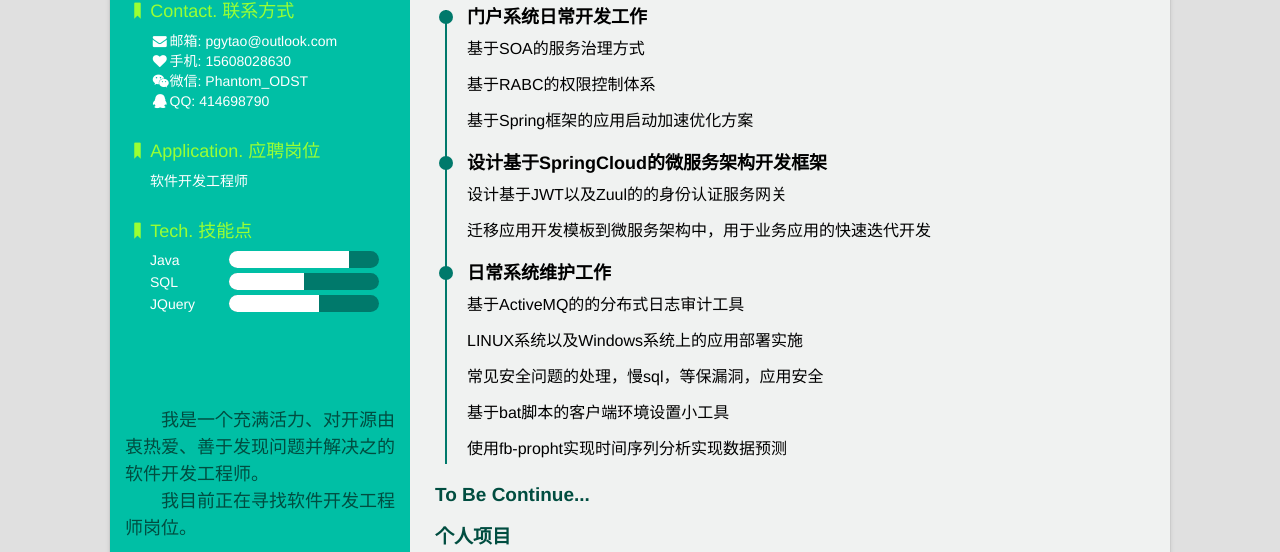
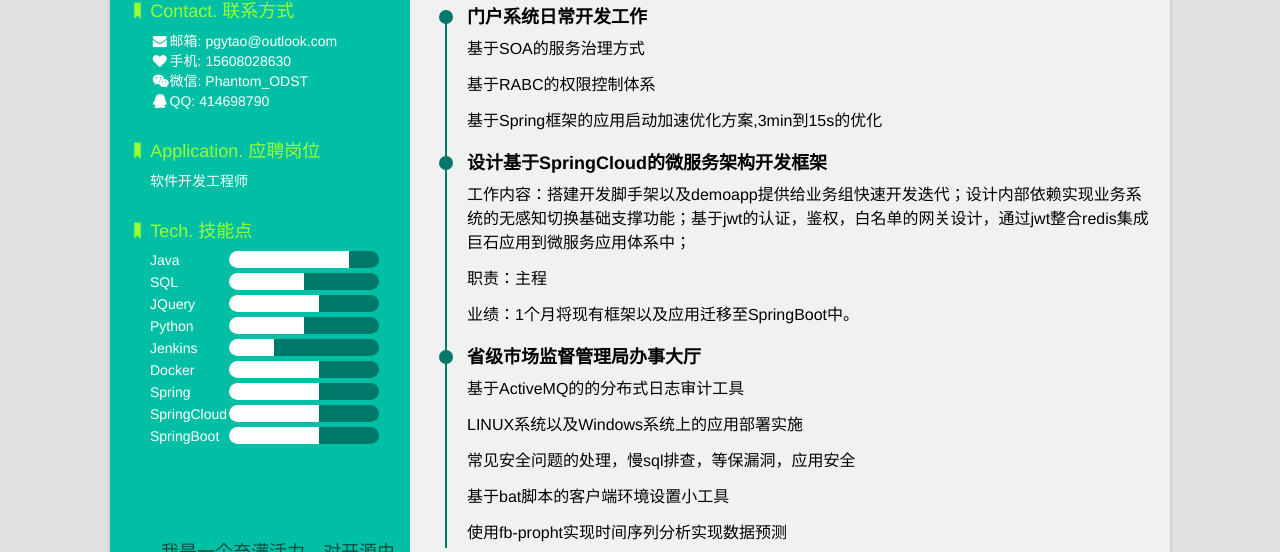
Before and after one commit to AndersonKim/Resume, a website: page index.html in a window 1280 px wide. Shown: the part 297-849 px from the top of the page. Drawn offline with Linux system fonts and the light colour scheme.

Commit message:
Default Changelist

```diff
--- a/index.html
+++ b/index.html
@@ -9,10 +9,17 @@
     <link rel="stylesheet" href="dist/css/style.min.css">
     <link rel="stylesheet" href="dist/css/fontello.min.css">
     <script>
-        (function(i,s,o,g,r,a,m){i['GoogleAnalyticsObject']=r;i[r]=i[r]||function(){
-                    (i[r].q=i[r].q||[]).push(arguments)},i[r].l=1*new Date();a=s.createElement(o),
-                m=s.getElementsByTagName(o)[0];a.async=1;a.src=g;m.parentNode.insertBefore(a,m)
-        })(window,document,'script','//www.google-analytics.com/analytics.js','ga');
+        (function (i, s, o, g, r, a, m) {
+            i['GoogleAnalyticsObject'] = r;
+            i[r] = i[r] || function () {
+                (i[r].q = i[r].q || []).push(arguments)
+            }, i[r].l = 1 * new Date();
+            a = s.createElement(o),
+                m = s.getElementsByTagName(o)[0];
+            a.async = 1;
+            a.src = g;
+            m.parentNode.insertBefore(a, m)
+        })(window, document, 'script', '//www.google-analytics.com/analytics.js', 'ga');
 
         ga('create', 'UA-48084758-4', 'auto');
         ga('send', 'pageview');
@@ -49,10 +56,12 @@
         <ul class="side-info">
             <li class="someRight">
                 <dt><i class="icon-bookmark"></i>Contact. 联系方式</dt>
-                    <dd><i class="icon-mail-alt"></i>邮箱: <a href="pgytao@outlook.com" target="_blank">pgytao@outlook.com</a></dd>
+                <dd><i class="icon-mail-alt"></i>邮箱: <a href="pgytao@outlook.com" target="_blank">pgytao@outlook.com</a>
+                </dd>
                 <dd><i class="icon-heart"></i>手机: <a href="#" target="_blank">15608028630</a></dd>
                 <dd><i class="icon-wechat"></i>微信: Phantom_ODST</dd>
-                    <dd><i class="icon-qq"></i>QQ: <a href="http://wpa.qq.com/msgrd?v=3&uin=414698790&site=qq&menu=yes" target="_blank">414698790</a></dd>
+                <dd><i class="icon-qq"></i>QQ: <a href="http://wpa.qq.com/msgrd?v=3&uin=414698790&site=qq&menu=yes"
+                                                  target="_blank">414698790</a></dd>
             </li>
             <li class="someRight">
                 <dt><i class="icon-bookmark"></i>Application. 应聘岗位</dt>
@@ -80,6 +89,42 @@
                 </dd>
                 <dd>
                     <div class="skill-name">JQuery</div>
+                    <div class="skill-bar-wrap">
+                        <div class="skill-bar" style="width: 60%"></div>
+                    </div>
+                </dd>
+                <dd>
+                    <div class="skill-name">Python</div>
+                    <div class="skill-bar-wrap">
+                        <div class="skill-bar" style="width: 50%"></div>
+                    </div>
+                </dd>
+                <dd>
+                    <div class="skill-name">Jenkins</div>
+                    <div class="skill-bar-wrap">
+                        <div class="skill-bar" style="width: 30%"></div>
+                    </div>
+                </dd>
+                <dd>
+                    <div class="skill-name">Docker</div>
+                    <div class="skill-bar-wrap">
+                        <div class="skill-bar" style="width: 60%"></div>
+                    </div>
+                </dd>
+                <dd>
+                    <div class="skill-name">Spring</div>
+                    <div class="skill-bar-wrap">
+                        <div class="skill-bar" style="width: 60%"></div>
+                    </div>
+                </dd>
+                <dd>
+                    <div class="skill-name">SpringCloud</div>
+                    <div class="skill-bar-wrap">
+                        <div class="skill-bar" style="width: 60%"></div>
+                    </div>
+                </dd>
+                <dd>
+                    <div class="skill-name">SpringBoot</div>
                     <div class="skill-bar-wrap">
                         <div class="skill-bar" style="width: 60%"></div>
                     </div>
@@ -116,7 +161,6 @@
                 </dd> -->
 
 
-
             </li>
         </ul>
         <div class="note">
@@ -128,11 +172,12 @@
         <ul class="main-info">
             <li class="someRight">
                 <dt><i class="icon-bookmark"></i>Basic info. 基本信息</dt>
-                    <dd><span>个人信息:</span> 元涛 / 男 / 24岁</dd>
+                <dd><span>个人信息:</span> 元涛 / 男 / 26岁</dd>
                 <dd><span>教育经历:</span> 本科 / 西南交通大学计算机系 / 2017年应届生</dd>
                 <dd><span>英语水平:</span> CET-6</dd>
                 <!-- <dd><span>CSDN-BLOG:</span> <a href="http://blog.csdn.net/anderson_question" target="_blank">blog.csdn.net/anderson_question</a></dd> -->
-                    <dd><span>GitHub:</span> <a href="https://www.github.com/AndersonKim" target="_blank">www.github.com/AndersonKim</a></dd>
+                <dd><span>GitHub:</span> <a href="https://www.github.com/AndersonKim" target="_blank">www.github.com/AndersonKim</a>
+                </dd>
             </li>
             <li>
                 <dt><i class="icon-bookmark"></i>Experience. 项目与工作经验</dt>
@@ -144,25 +189,25 @@
                         <ul>
                             <li>基于SOA的服务治理方式</li>
                             <li>基于RABC的权限控制体系</li>
-                                <li>基于Spring框架的应用启动加速优化方案</li>
-
+                            <li>基于Spring框架的应用启动加速优化方案,3min到15s的优化</li>
                         </ul>
                     </li>
                     <li>
                         <div class="circle"></div>
                         <h4>设计基于SpringCloud的微服务架构开发框架</h4>
                         <ul>
-                                    <li>设计基于JWT以及Zuul的的身份认证服务网关</li>
-                                    <li>迁移应用开发模板到微服务架构中，用于业务应用的快速迭代开发</li>
+                            <li>工作内容：搭建开发脚手架以及demoapp提供给业务组快速开发迭代；设计内部依赖实现业务系统的无感知切换基础支撑功能；基于jwt的认证，鉴权，白名单的网关设计，通过jwt整合redis集成巨石应用到微服务应用体系中；</li>
+                            <li>职责：主程</li>
+                            <li>业绩：1个月将现有框架以及应用迁移至SpringBoot中。</li>
                         </ul>
                     </li>
                     <li>
                         <div class="circle"></div>
-                                    <h4>日常系统维护工作</h4>
+                        <h4>省级市场监督管理局办事大厅</h4>
                         <ul>
                             <li>基于ActiveMQ的的分布式日志审计工具</li>
                             <li>LINUX系统以及Windows系统上的应用部署实施</li>
-                                        <li>常见安全问题的处理，慢sql，等保漏洞，应用安全</li>
+                            <li>常见安全问题的处理，慢sql排查，等保漏洞，应用安全</li>
                             <li>基于bat脚本的客户端环境设置小工具</li>
                             <li>使用fb-propht实现时间序列分析实现数据预测</li>
                         </ul>
@@ -176,6 +221,17 @@
                     <li>
                         <div class="circle"></div>
                         <h4>
+                            自动化集成部署CI/CD平台（2020.3 - 2020.6）
+                        </h4>
+                        <ul>
+                            <li>工作内容：设计并搭建基于Docker和Jenkins的自动化CICD流水线</li>
+                            <li>职责：整体规划容器以及机器集群业务域，实现基于Jenkins的CICD流水线，物理机实施。</li>
+                            <li> 业绩：实现需求到价值的快速交付，推进组织的DevOps程度。</li>
+                        </ul>
+                    </li>
+                    <li>
+                        <div class="circle"></div>
+                        <h4>
                             NewtatSVN（2018.10 - 2019.7）
                             <a href="https://github.com/AndersonKim/NewtatSVN" target="_blank"><i class="icon-link"></i>源代码</a>
                         </h4>
@@ -185,7 +241,8 @@
                         <div class="circle"></div>
                         <h4>
                             SSO（2019.3 - 2019.4）
-                                <a href="https://github.com/AndersonKim/sso" target="_blank"><i class="icon-link"></i>源代码</a>
+                            <a href="https://github.com/AndersonKim/sso" target="_blank"><i
+                                    class="icon-link"></i>源代码</a>
                         </h4>
                         <p>使用SpringBoot实现的基于认证服务器架构的单点登录示例。</p>
                     </li>
@@ -233,7 +290,8 @@
     </div>
 </div>
 <footer>
-        <p>Theme by <a href="https://github.com/AndersonKim/Resume" target="_blank">AndersonKim</a>. Made with <i class="icon-heart throb" style="color: #d43f57;"></i> by AndersonKim. 最后更新于2019年12月6日</p>
+    <p>Theme by <a href="https://github.com/AndersonKim/Resume" target="_blank">AndersonKim</a>. Made with <i
+            class="icon-heart throb" style="color: #d43f57;"></i> by AndersonKim. 最后更新于2019年12月6日</p>
 </footer>
 </body>
 </html>
```
Lines whose indentation alone changed are shown as unchanged.
